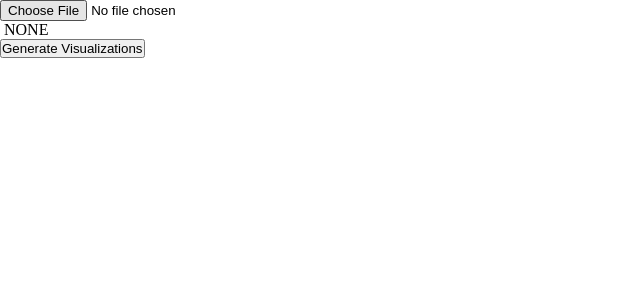
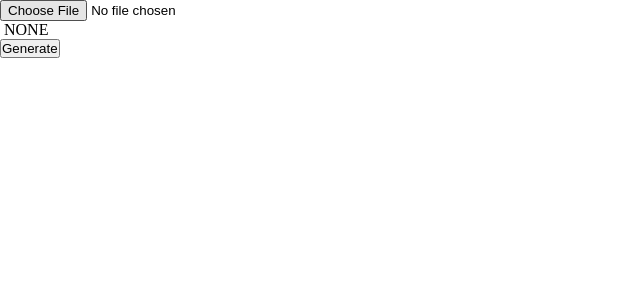
Before and after one commit to ElmikoTheNiceFella/graph-my-csv-frontend, a React (Vite) app: page / in a window 1280 px wide. Shown: the top 300 px of the page, without its empty margins (0-640 px from the left). Built offline with nearby package versions, Linux system fonts and the light colour scheme.

Commit message:
feat: added button generation boilerplate

```diff
--- a/src/App.tsx
+++ b/src/App.tsx
@@ -5,19 +5,9 @@ import { GenerationError } from './types/generationTypes'
 
 const App = () => {
 
-  const [generationError, setGenerationError] = useState<GenerationError>("NONE")
-
-  const handleGeneration = (file:(File|null)):void => {
-    if (!file) {
-      setGenerationError("NO_FILE")
-      return
-    }
-    console.log(file?.name)
-  }
-
   return (
     <>
-      <FileUpload handleGeneration={handleGeneration} />
+      <FileUpload />
     </>
   )
 }
--- a/src/components/FileUpload.tsx
+++ b/src/components/FileUpload.tsx
@@ -1,7 +1,8 @@
 import { useState } from "react"
-import { InputError, PropType } from "../types/fileUploadTypes";
+import { InputError } from "../types/fileUploadTypes";
+import GenerateButton from "./GenerateButton";
 
-const FileUpload = ({ handleGeneration }:PropType) => {
+const FileUpload = () => {
 
   const [file, setFile] = useState<File|null>(null)
   const [error, setError] = useState<InputError>("NONE");
@@ -28,7 +29,7 @@ const FileUpload = ({ handleGeneration }:PropType) => {
     <>
       <input type="file" onChange={handleFile} name="csv-upload" id="csv-upload" />
       <p>{file?.size}&nbsp;{error}</p>
-      <button onClick={() => handleGeneration(file)}>Generate Visualizations</button>
+      <GenerateButton userFile={file} />
     </>
   )
 }
--- /dev/null
+++ b/src/components/GenerateButton.tsx
@@ -0,0 +1,14 @@
+import { GeneratePropsType } from "../types/fileUploadTypes"
+
+const GenerateButton = ({ userFile }: GeneratePropsType) => {
+
+  const handleGeneration = (file: (File | null)) => {
+
+  }
+
+  return (
+    <button onClick={() => handleGeneration(userFile)}>Generate</button>
+  )
+}
+
+export default GenerateButton
--- a/src/types/fileUploadTypes.ts
+++ b/src/types/fileUploadTypes.ts
@@ -1,2 +1,2 @@
 export type InputError = "NONE" | "WRONG_FORMAT" | "EMPTY" | "MULTIPLE_FILES"
-export type PropType = { handleGeneration: (file:(File|null)) => void }
+export type GeneratePropsType = { userFile: (File | null) }
```
